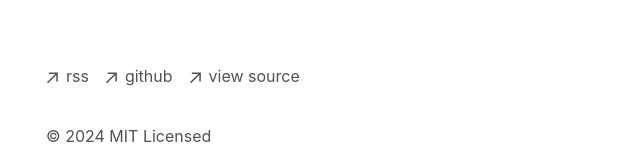
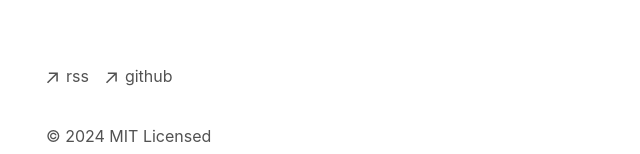
Before and after one commit to Ujaa/blog, a Next.js app: page / in a window 1280 px wide. Shown: the part 456-610 px from the top of the page, without its empty margins (306-946 px from the left). Built offline with nearby package versions, Linux system fonts and the light colour scheme.

Commit message:
fix: footer에서 view source 제거

```diff
--- a/app/components/footer.tsx
+++ b/app/components/footer.tsx
@@ -12,7 +12,7 @@
         fill="currentColor"
       />
     </svg>
-  )
+  );
 }
 
 export default function Footer() {
@@ -35,21 +35,10 @@
             className="flex items-center transition-all hover:text-neutral-800 dark:hover:text-neutral-100"
             rel="noopener noreferrer"
             target="_blank"
-            href="https://github.com/vercel/next.js"
+            href="https://github.com/Ujaa"
           >
             <ArrowIcon />
             <p className="ml-2 h-7">github</p>
-          </a>
-        </li>
-        <li>
-          <a
-            className="flex items-center transition-all hover:text-neutral-800 dark:hover:text-neutral-100"
-            rel="noopener noreferrer"
-            target="_blank"
-            href="https://vercel.com/templates/next.js/portfolio-starter-kit"
-          >
-            <ArrowIcon />
-            <p className="ml-2 h-7">view source</p>
           </a>
         </li>
       </ul>
@@ -57,5 +46,5 @@
         © {new Date().getFullYear()} MIT Licensed
       </p>
     </footer>
-  )
+  );
 }
```
